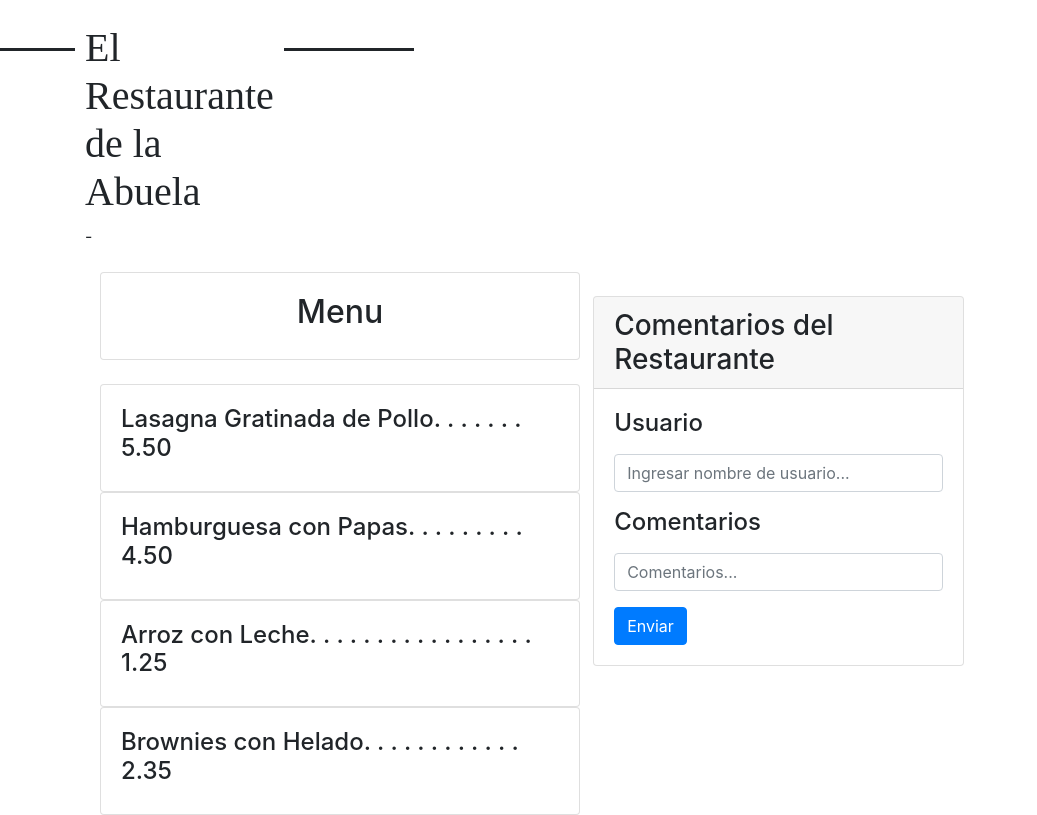
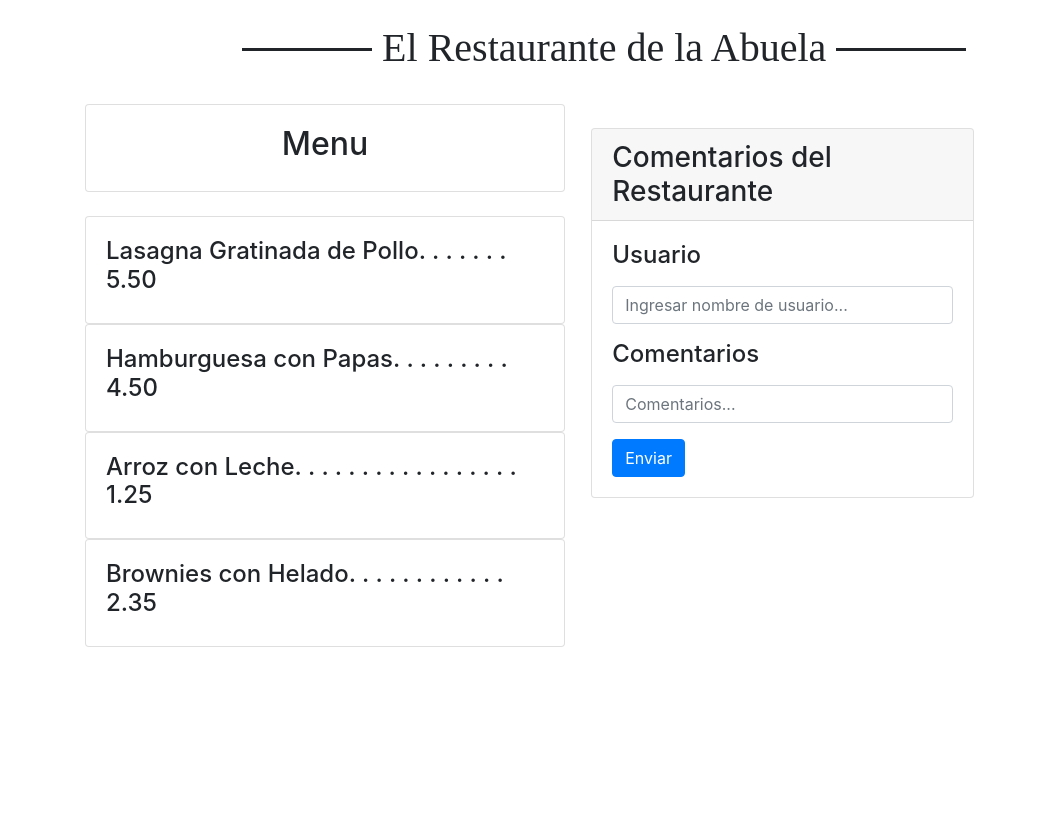
Before and after one commit to MDelgado20/angular-basico-RestPieLulu, an Angular app in the folder AppRestaurante/: page / in a window 1280 px wide. Shown: the whole page, without its empty margins (0-1037 px from the left). Built offline with nearby package versions, Linux system fonts and the light colour scheme.

Commit message:
Modificaciones

```diff
--- a/AppRestaurante/src/app/app.component.html
+++ b/AppRestaurante/src/app/app.component.html
@@ -1,7 +1,5 @@
 <br>
-<div class="container content">
     <div class="row">
-        <div class="col-ms-6">
 
         <div class="col">
         </div>
@@ -14,7 +12,6 @@
         </div>
 
     </div>
-</div>-
 
 
 
```
